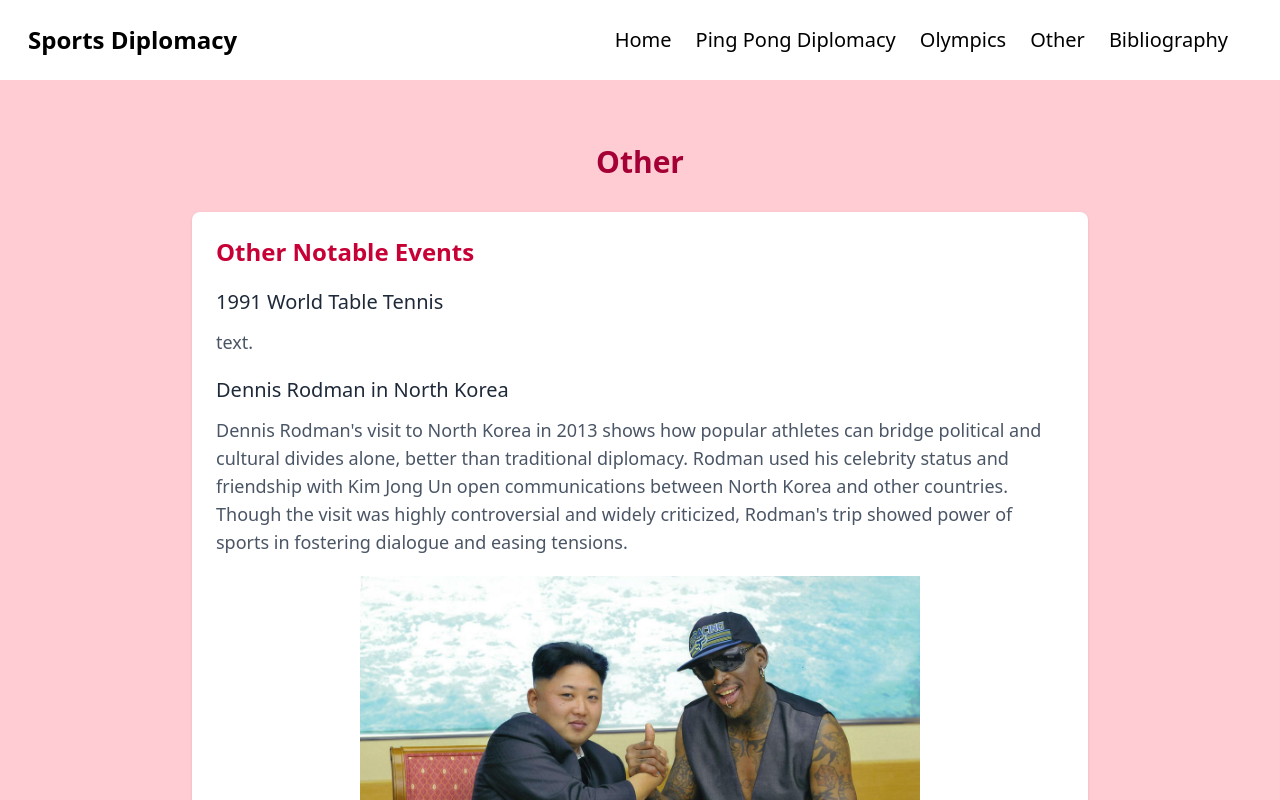
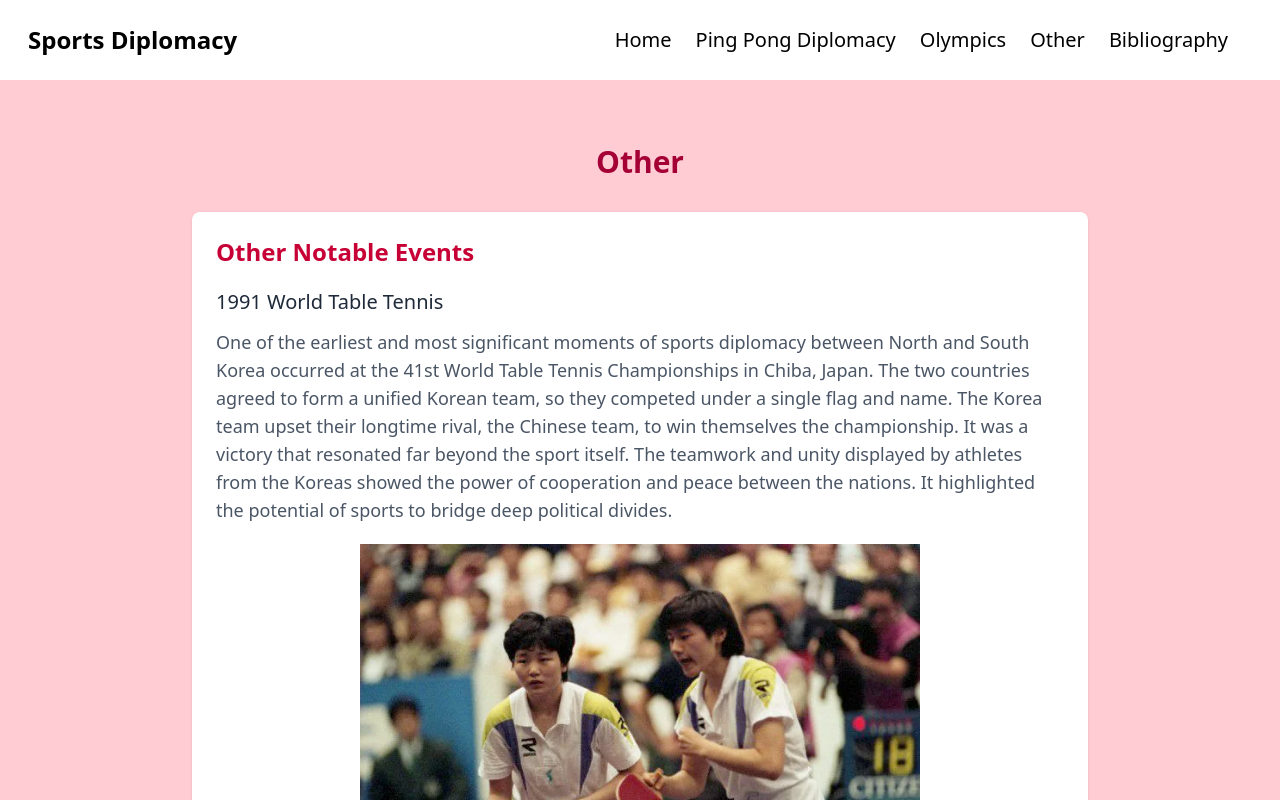
Before and after one commit to twelvenz/sports-diplomacy-proj, a Next.js app: page /other in a window 1280 px wide. Shown: the top 800 px of the page. Built offline with nearby package versions, Linux system fonts and the light colour scheme.

Commit message:
Finalizing

```diff
--- a/app/bib/page.tsx
+++ b/app/bib/page.tsx
@@ -1,10 +1,67 @@
+import Link from "next/link";
+
 export default function BibPage(){
     return (
-        <>
-            <h1>Bibliography:</h1>
-            <ul>
-                <li></li>
-            </ul>
-        </>
-    )
+        <div className="w-full py-8 px-4">
+            <div className="max-w-4xl mx-auto">
+                <h1 className="text-3xl font-bold text-center text-rose-800 mb-8">
+                    Bibliography
+                </h1>
+
+                <div className="bg-white p-6 rounded-lg shadow-sm space-y-6 mb-12">
+                    <ul className="text-gray-600 text-lg space-y-6 p-4">
+                        <li>
+                            Scrivner, Daniel. “Nelson Mandela’s ‘Sport Has the Power to Change the World’ Speech.” Daniel Scrivner, published December 16, 2023. https://www.danielscrivner.com/articles/nelson-mandelas-sport-has-the-power-to-change-the-world-laureus-lifetime-achievement-award-speech.
+                        </li>
+                        <li>
+                            Yamato, Jen. “Dennis Rodman Gets Emotional Over North Korea In New Film – Video” Yahoo Entertainment, published January 20, 2015. https://www.yahoo.com/entertainment/dennis-rodman-gets-emotional-over-200900817.html
+                        </li>
+                        <li>
+                            Luhnow, David. "Dennis Rodman Speaks: The Inside Story of How He Journeyed to North Korea." Yahoo Sports, published March 24, 2014. https://sports.yahoo.com/dennis-rodman-speaks-the-inside-story-of-how-he-journeyed-to-north-korea-191339515.html
+                        </li>
+                        <li>
+                            Ruwitch, John. “50 Years Later, The Legacy Of U.S.-China ‘Pingpong Diplomacy’ Faces Challenges.” WLIW-FM, published April 10, 2021. https://www.wliw.org/radio/news/50-years-later-the-legacy-of-u-s-china-pingpong-diplomacy-faces-challenges/.
+                        </li>
+                        <li>
+                            Brown, Luke. “When North met South: Unified Korean hockey team makes history ahead of Winter Olympics” The Independent, published February 4, 2018. https://www.independent.co.uk/sport/olympics/winter-olympics/unified-korea-ice-hockey-north-south-sweden-pyeongchang-2018-games-a8194346.html.
+                        </li>
+                        <li>
+                            Griffiths, James. “The 2008 Olympics was a soft power victory for Beijing. A successful Games in 2022 could validate its authoritarian system.” CNN, published February 21, 2021. https://www.cnn.com/2021/02/21/asia/beijing-olympics-2008-2022-soft-power-dst-intl-hnk/index.html.
+                        </li>
+                        <li>
+                            CNN Wire. “North, South Korea to March Together under 1 Flag at Winter Olympics.” KTLA, published January 17, 2018. https://ktla.com/news/nationworld/north-south-korea-to-march-together-under-1-flag-at-winter-olympics/.
+                        </li>
+                        <li>
+                            9GAG. “North and South Korea Will March Together under One Flag at the Winter Olympics.” 9GAG, published August 7, 2021. https://9gag.com/gag/aK6ZweO.
+                        </li>
+                        <li>
+                            Shinn, Peggy. "Ping Pong Diplomacy: The Art of Turning Sports into Politics." PUBLomacy, published November 15, 2017. http://www.publomacy.net/articals/ping-pong-diplomacy-article/
+                        </li>
+                        <li>
+                            "Timeline of North-South Sports Cooperation." KEIA – Korea Economic Institute of America, published August 2, 2018.  https://keia.org/the-peninsula/timeline-of-north-south-sports-cooperation/
+                        </li>
+                        <li>
+                            Moisi, Dominique. "Korea’s Diplomatic Games: May the Odds Be Ever in Your Favor." Institut Montaigne, published January 17, 2020. https://www.institutmontaigne.org/en/expressions/koreas-diplomatic-games-may-odds-be-ever-your-favor-interview-dominique-moisi
+                        </li>
+
+                    </ul>
+                </div>
+
+                <div className="mt-8 flex justify-center space-x-4">
+                    <Link
+                        href="/other"
+                        className="bg-gray-200 hover:bg-gray-300 text-gray-800 font-medium py-2 px-4 rounded-lg"
+                    >
+                        ← Other
+                    </Link>
+                    <Link
+                        href="/"
+                        className="bg-red-500 hover:bg-red-700 text-white font-medium py-2 px-4 rounded-lg"
+                    >
+                        Home →
+                    </Link>
+                </div>
+            </div>
+        </div>
+    );
 }
--- a/app/components/homepage.tsx
+++ b/app/components/homepage.tsx
@@ -3,7 +3,7 @@ import Image from "next/image";
 
 export default function Homepage() {
     return (
-        <div className="w-full px-4">
+        <div className="w-full py-8 px-4">
             <div className="max-w-4xl mx-auto">
                 <div className="mb-8 p-6 rounded-lg">
                     <h1 className="text-3xl font-bold text-center text-rose-800 mb-2">Sport Diplomacy</h1>
--- a/app/other/page.tsx
+++ b/app/other/page.tsx
@@ -15,17 +15,34 @@ export default function Other() {
                         <div className="my-5">
                             <h3 className="text-xl font-medium text-gray-800 mb-3">1991 World Table Tennis</h3>
                             <p className="text-gray-600 text-lg">
-                                text.
+                                One of the earliest and most significant moments of sports diplomacy between North and
+                                South Korea occurred at the 41st World Table Tennis Championships in Chiba, Japan. The
+                                two countries agreed to form a unified Korean team, so they competed under a single flag
+                                and name. The Korea team upset their longtime rival, the Chinese team, to win themselves the
+                                championship. It was a victory that resonated far beyond the sport itself. The teamwork
+                                and unity displayed by athletes from the Koreas showed the power of cooperation and peace
+                                between the nations. It highlighted the potential of sports to bridge deep political divides.
                             </p>
+                            <Image
+                                src="/1991pingpong.jpg"
+                                width={600}
+                                height={500}
+                                alt="Image of the unified Korea team in 1991 World Table Tennis Championship"
+                                className="m-auto mb-6 p-5 w-80% h-auto"
+                            />
                         </div>
                         <div className="my-5">
                             <h3 className="text-xl font-medium text-gray-800 mb-3">Dennis Rodman in North Korea</h3>
                             <p className="text-gray-600 text-lg">
-                                Dennis Rodman's visit to North Korea in 2013 shows how popular athletes can bridge political and
-                                cultural divides alone, better than traditional diplomacy. Rodman used his celebrity status and
-                                friendship with Kim Jong Un open communications between North Korea and other countries. Though the
-                                visit was highly controversial and widely criticized, Rodman's trip showed power of sports in
-                                fostering dialogue and easing tensions.
+                                Dennis Rodman's visit to North Korea in 2013 shows how popular athletes can bridge political
+                                and cultural divides too, sometimes even better than traditional diplomacy. Rodman used
+                                his celebrity status and friendship with Kim Jong Un open communications between North Korea
+                                and other countries. Though the visit was highly controversial and widely criticized, Rodman's
+                                trip showed the power of sports in fostering dialogue and easing tensions. His trip helped
+                                further relations between the US and North Korea, with Rodman's influence expanding to even
+                                negotiating a prisoner release from North Korea. This wouldn't have been possible without
+                                sports, because Kim Jong Un reportedly was a fan of Dennis Rodman the Chicago Bulls basketball
+                                team.
                             </p>
                             <Image
                                 src="/rodman.jpeg"
```
Also changed, not shown: public/1991pingpong.jpg (added).
